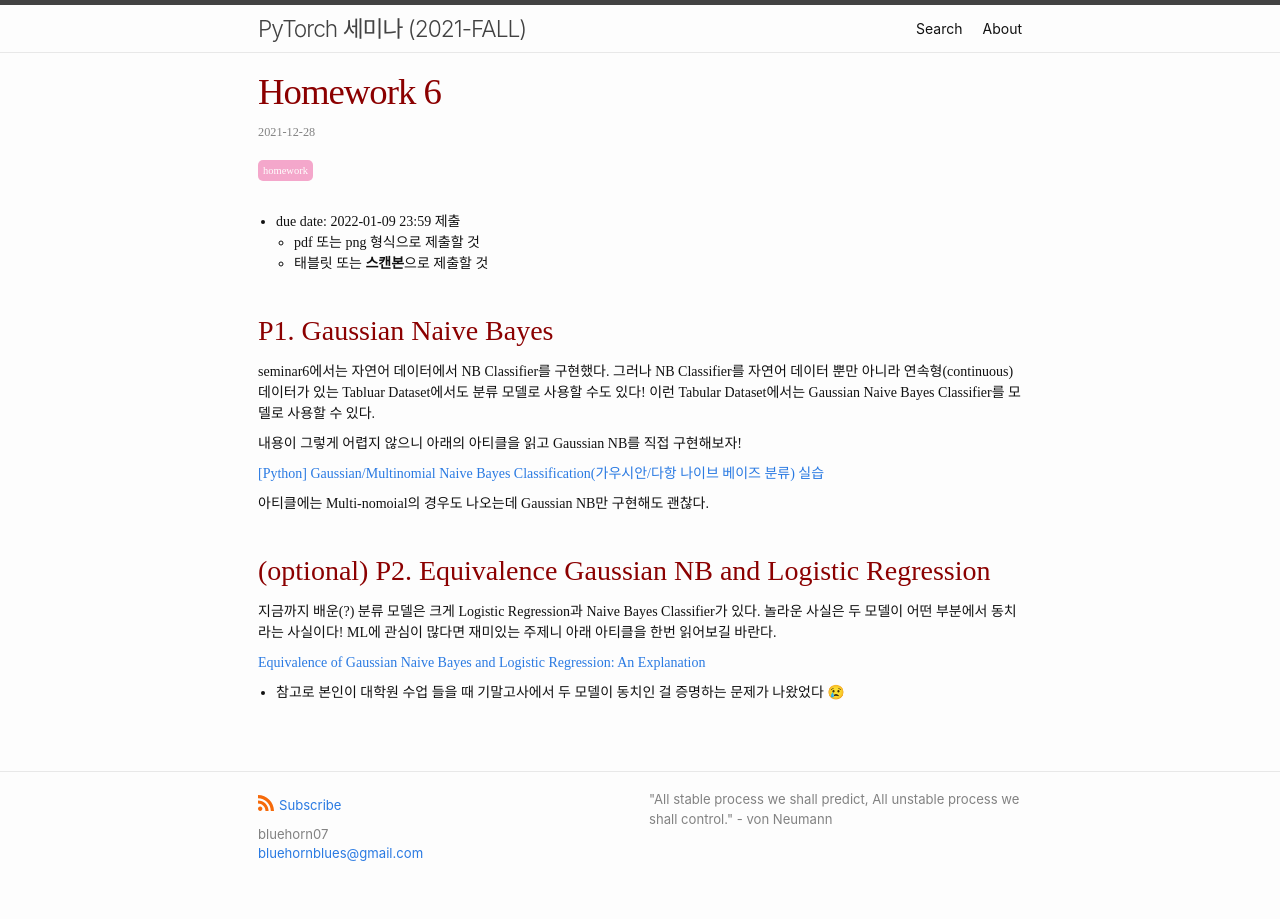
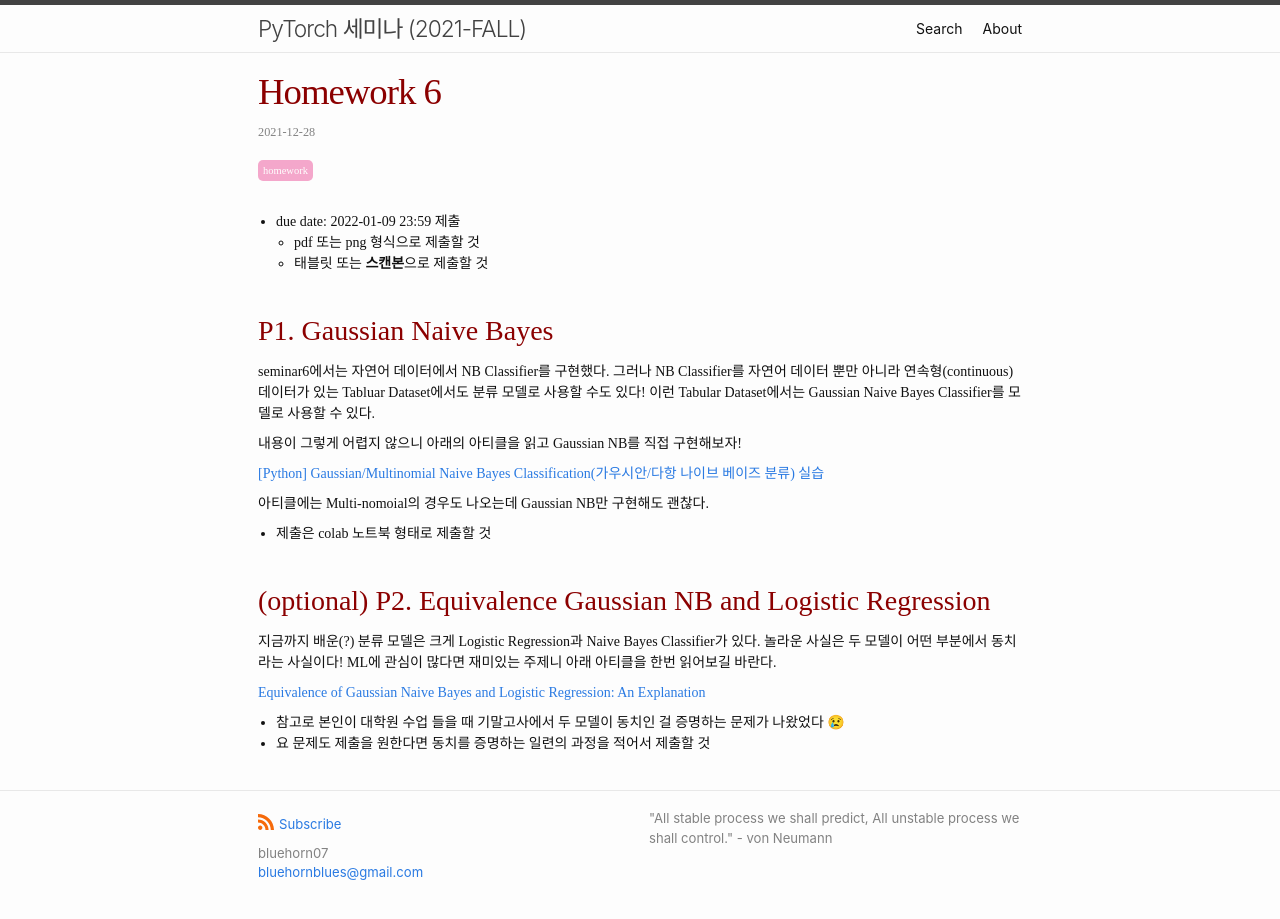
Before and after one commit to PoApper/pytorch-seminar, a Jekyll site: the page built from _posts/2021-12-28-hw-6.md, in a window 1280 px wide. Built offline with Jekyll 4.4.1, drawn with Linux system fonts in a browser that asks for light colours; nearby versions of some CDN libraries; some web fonts are replaced.

Commit message:
add comment

```diff
--- a/_posts/2021-12-28-hw-6.md
+++ b/_posts/2021-12-28-hw-6.md
@@ -22,6 +22,8 @@ seminar6에서는 자연어 데이터에서 NB Classifier를 구현했다. 그
 
 아티클에는 Multi-nomoial의 경우도 나오는데 Gaussian NB만 구현해도 괜찮다.
 
+* 제출은 colab 노트북 형태로 제출할 것
+
 ## (optional) P2. Equivalence Gaussian NB and Logistic Regression
 
 지금까지 배운(?) 분류 모델은 크게 Logistic Regression과 Naive Bayes Classifier가 있다. 놀라운 사실은 두 모델이 어떤 부분에서 동치라는 사실이다! ML에 관심이 많다면 재미있는 주제니 아래 아티클을 한번 읽어보길 바란다.
@@ -29,3 +31,4 @@ seminar6에서는 자연어 데이터에서 NB Classifier를 구현했다. 그
 [Equivalence of Gaussian Naive Bayes and Logistic Regression: An Explanation](https://appliedmachinelearning.blog/2019/09/30/equivalence-of-gaussian-naive-bayes-and-logistic-regression-an-explanation/)
 
 * 참고로 본인이 대학원 수업 들을 때 기말고사에서 두 모델이 동치인 걸 증명하는 문제가 나왔었다 😢
+* 요 문제도 제출을 원한다면 동치를 증명하는 일련의 과정을 적어서 제출할 것
```
